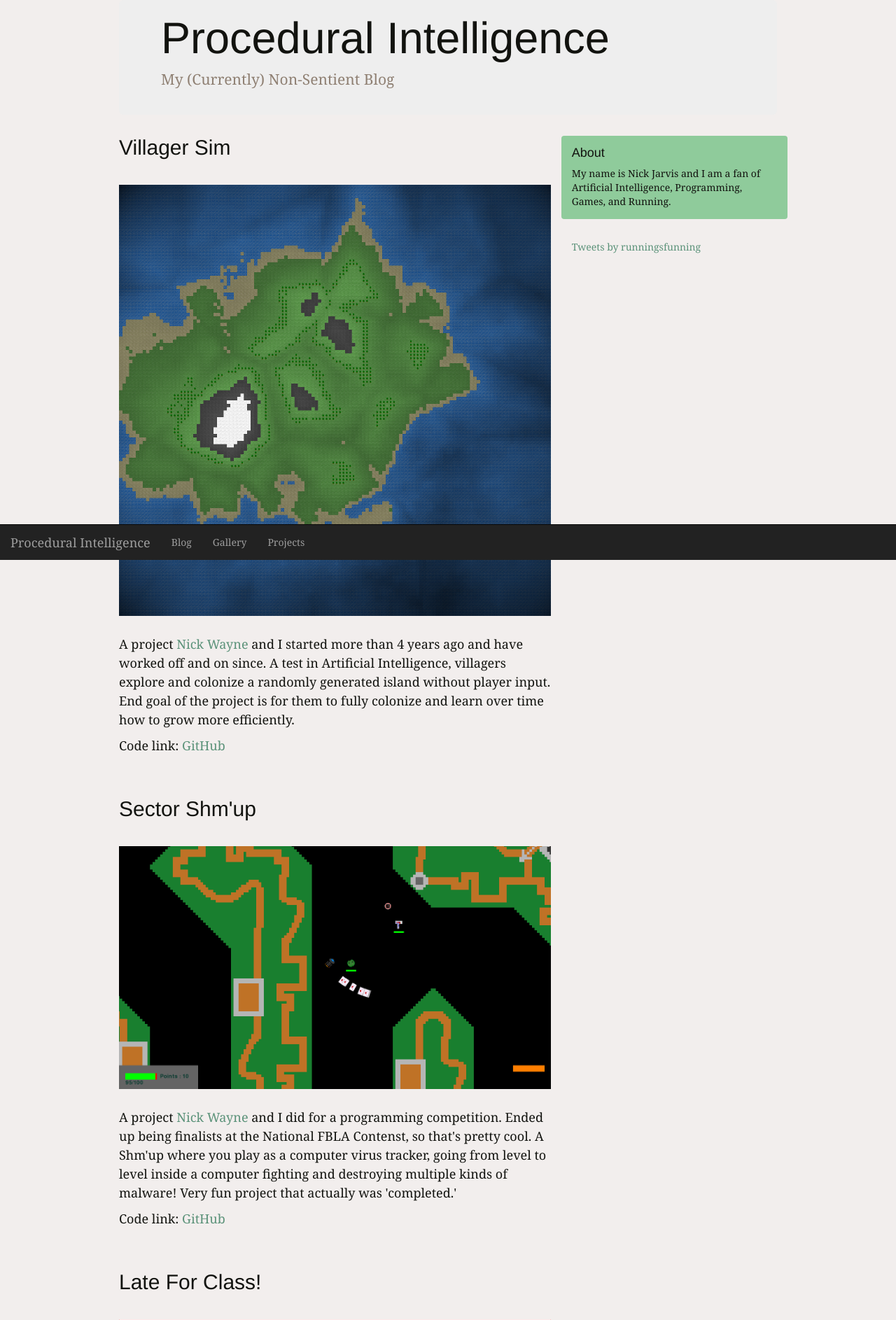
After one commit to najarvis/Procedural-Intelligence, a Flask app: page /projects in a window 1280 px wide. The commit adds this page. Shown: the top 1886 px of the page at 70% size. Run offline with Flask 2, Linux system fonts and the light colour scheme; some libraries are stand-ins or nearby versions.

Commit message:
Adds back the project page.

```diff
--- a/procint.py
+++ b/procint.py
@@ -21,6 +21,10 @@ app.register_blueprint(blueprint_gallery)
 def default():
     return redirect(url_for('blog.view_blog'))
 
+@app.route('/projects')
+def projects():
+    return render_template("projects.html")
+
 @app.route('/special')
 def special_creator():
     return render_template("special_creator.html")
--- a/templates/base_template.html
+++ b/templates/base_template.html
@@ -62,11 +62,9 @@
                         <li class="nav-item">
                             <a class="nav-link" href="/gallery">Gallery</a>
                         </li>
-                        <!--
                         <li class="nav-item">
                             <a class="nav-link" href="/projects">Projects</a>
                         </li>
-                        -->
                     </ul>
                 </div>
             </nav>
--- /dev/null
+++ b/templates/projects.html
@@ -0,0 +1,39 @@
+{% extends "base_template.html" %}
+{% block title %}Projects{% endblock %}
+{% block content %}
+    <div class="blog-post">
+        <h2>Villager Sim</h2>
+        <br>
+        <img src="{{ url_for('static', filename='page_images/SmallerScreenshot2.png') }}" class="img-responsive">
+
+        <p><br>A project <a href="https://github.com/nickwayne">Nick Wayne</a> and I started more than 4 years ago and have worked off and on since. A test in Artificial Intelligence, villagers explore and colonize a randomly generated island without player input. End goal of the project is for them to fully colonize and learn over time how to grow more efficiently.</p>
+
+        <p>Code link: <a href="https:/github.com/najarvis/villager-sim">GitHub</a></p>
+    </div>
+
+    <div class="blog-post">
+        <h2>Sector Shm'up</h2>
+        <br>
+        <img src="{{ url_for('static', filename='page_images/Sector.png')}}" class="img-responsive">
+
+        <p><br>A project <a href="https://github.com/nickwayne">Nick Wayne</a> and I did for a programming competition. Ended up being finalists at the National FBLA Contenst, so that's pretty cool. A Shm'up where you play as a computer virus tracker, going from level to level inside a computer fighting and destroying multiple kinds of malware! Very fun project that actually was 'completed.'</p>
+
+        <p>Code link: <a href="https://github.com/NickWayne/NLC-2015">GitHub</a></p>
+    </div>
+
+    <div class="blog-post">
+        <h2>Late For Class!</h2>
+        <br>
+        <img src="{{ url_for('static', filename='page_images/LateForClass.png') }}" class="img-responsive">
+
+        <p><br>A project <a href="https://github.com/nickwayne">Nick Wayne</a> and I did for a 6 hour Gamejam. you are going to be late for class and need to be there in 30 seconds! jump with space to avoid obstacles and get there before the time runs out.</p>
+        <p>Notes:</p>
+        <ol>
+            <li>No button to close the game when it is over, use Alt + F4.</li>
+            <li>Music May be a little loud, (but is still awesome).</li>
+            <li>No win / lose screens.</li>
+        </ol>
+
+        <p>Download link: <a href="https://drive.google.com/drive/folders/0B1mUXYyKgBmHUmtad3hpUGFmeHc?usp=sharing">Google Drive</a></p>
+    </div>
+{% endblock %}
```
Also changed, not shown: static/page_images/LateForClass.png (added), static/page_images/Sector.png (added), static/page_images/SmallerScreenshot2.png (added).
